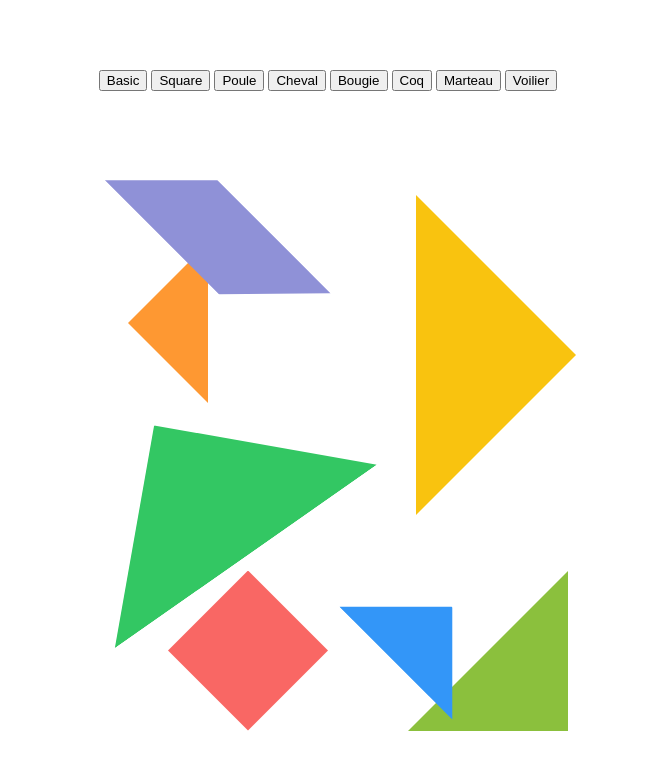
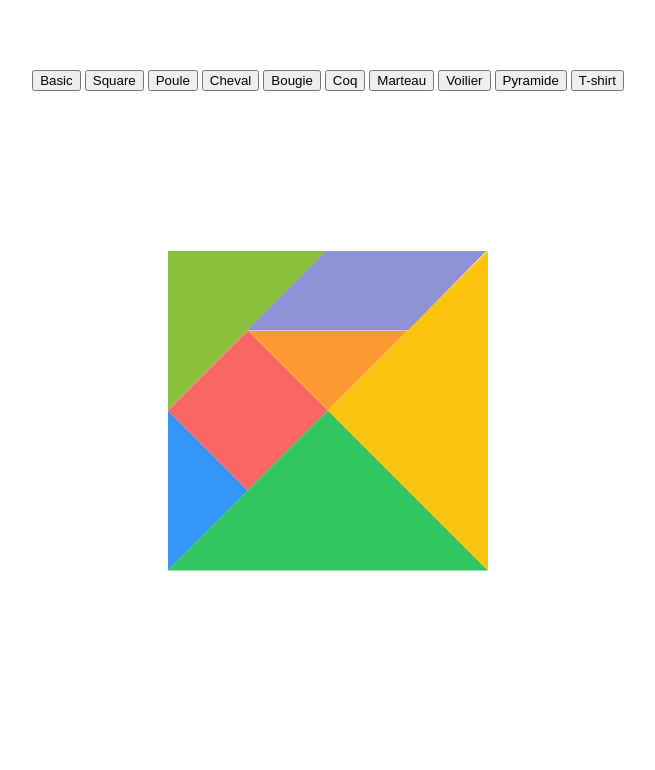
Before and after one commit to HabibMbow94/Tangram, a plain HTML site: page index.html in a window 1280 px wide. Shown: the whole page, without its empty margins (312-967 px from the left). Drawn offline with Linux system fonts and the light colour scheme.

Commit message:
Tshirt figure & pyramide

```diff
--- /dev/null
+++ b/Styles/pyramide.css
@@ -0,0 +1,37 @@
+#main {
+    transform: scale(50%);
+    transition: transform 1s;
+}
+
+.bigYellow-Triangle{
+    transform: translateX(4rem) translateY(7rem) rotate(-135deg);
+    transition: transform 1s cubic-bezier(.45, -1.12, .35,1.78);
+}
+.bigGreen-Triangle{
+    transform: translateX(11rem) translateY(7rem) rotate(-135deg);
+    transition: transform 1s;
+}
+
+.blue-Triangle{
+    transform: translateX(-10.4rem) translateY(2.6rem) rotate(0deg);
+    transition: transform 1s;
+}
+
+.red-Square{
+    transform: translate(-7.8rem,-2.3rem);
+    transition: transform 1s;
+}
+
+.blue-Parallelogram{
+    transform: translateX(-4rem) translateY(5rem) rotate(0deg);
+    transition: transform 1s ;
+
+}
+.orange-Triangle {
+    transform: translateX(-3rem) translateY(0.2rem) rotate(180deg);
+    transition: transform 1s ;
+}
+.greenSmallTriangle {
+    transform: translateX(-17.8rem) translateY(2.6rem) rotate(-180deg);
+    transition: transform 1s ;
+}
--- /dev/null
+++ b/Styles/tshirt.css
@@ -0,0 +1,33 @@
+.bigYellow-Triangle{
+    transform: translateX(-5rem) translateY(0rem) rotate(45deg);
+    transition: transform 1s cubic-bezier(.45, -1.12, .35,1.78);
+}
+.bigGreen-Triangle{
+    transform: translateX(2rem) translateY(7rem) rotate(135deg);
+    transition: transform 1s;
+}
+
+.blue-Triangle{
+    transform: translateX(10.8rem) translateY(-1.8rem) rotate(-45deg);
+    transition: transform 1s;
+}
+
+.red-Square{
+    transform: translate(-5rem,-7rem) rotate(45deg
+    );
+    transition: transform 1s;
+}
+
+.blue-Parallelogram{
+    transform: translateX(-11rem) translateY(-4.5rem) rotate(-45deg);
+    transition: transform 1s ;
+
+}
+.orange-Triangle {
+    transform: translateX(0.2rem) translateY(-8.8rem) rotate(135deg);
+    transition: transform 1s ;
+}
+.greenSmallTriangle {
+    transform: translateX(5.5rem) translateY(-3.55rem) rotate(45deg);
+    transition: transform 1s ;
+}
--- a/index.html
+++ b/index.html
@@ -37,6 +37,12 @@
                     <button onclick="swap('Styles/voilier.css')">
                         Voilier
                     </button>
+                    <button onclick="swap('Styles/pyramide.css')">
+                        Pyramide
+                    </button>
+                    <button onclick="swap('Styles/tshirt.css')">
+                        T-shirt
+                    </button>
                 </nav>
             </header>
             <div id="main">
--- a/index.js
+++ b/index.js
@@ -1,7 +1,4 @@
-<<<<<<< HEAD
 
-=======
->>>>>>> testoussama
 var theme = document.getElementById("change-style");
 
 // Change the value of href attribute
```
